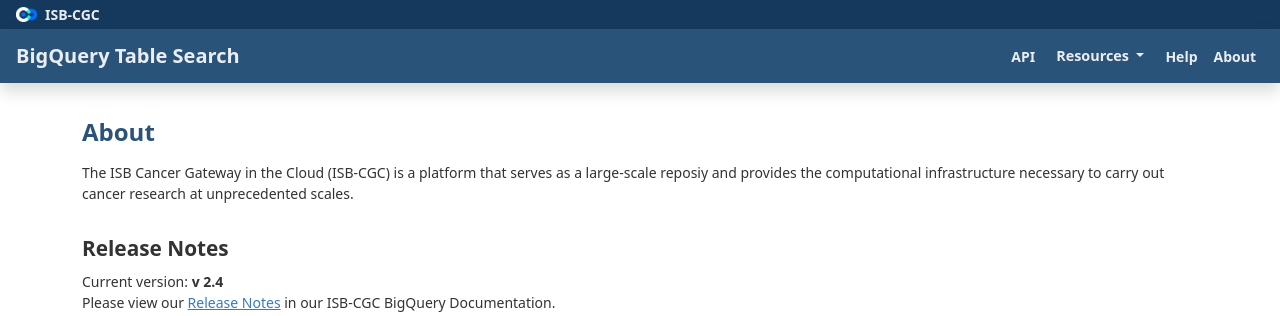
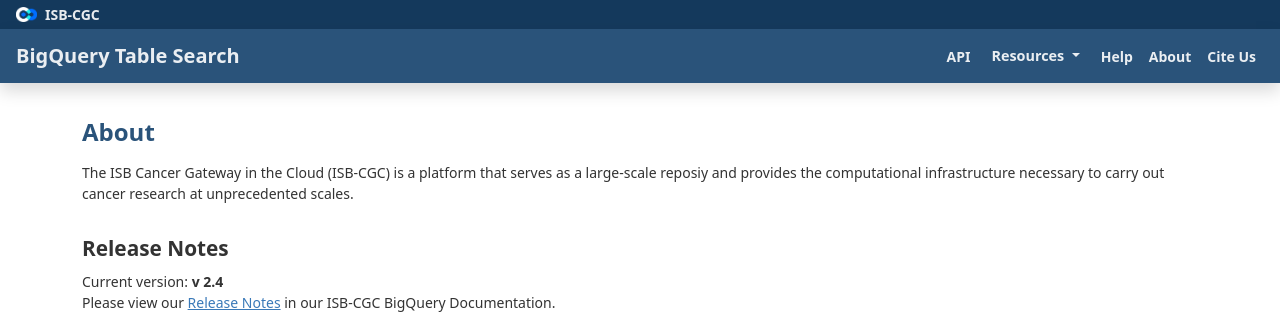
Before and after one commit to isb-cgc/BigQueryTableSearch, a Flask app: page /about/ in a window 1280 px wide. Shown: the top 316 px of the page. Run offline with Flask 3, Linux system fonts and the light colour scheme; some libraries are stand-ins or nearby versions.

Commit message:
-> Citation Link added to home page

```diff
--- a/templates/about.html
+++ b/templates/about.html
@@ -35,6 +35,7 @@
     </div>
 
     <h2>How to Cite Us</h2>
+    <a href="#cite"></a>
     <p>
         Please cite the original ISB-CGC paper when you use the ISB-CGC platform.
     </p>
--- a/templates/base.html
+++ b/templates/base.html
@@ -88,6 +88,9 @@
             <li class="nav-item">
                 <a href="/about/" class="nav-link px-2">About</a>
             </li>
+            <li class="nav-item">
+                <a href="/about/#cite" class="nav-link px-2">Cite Us</a>
+            </li>
             {% if request.url_rule.endpoint == "search" %}
             <li class="nav-item d-lg-none">
                 <a type="button" class="nav-link px-2" data-bs-toggle="offcanvas" data-bs-target="#sidebarMenu"
```
